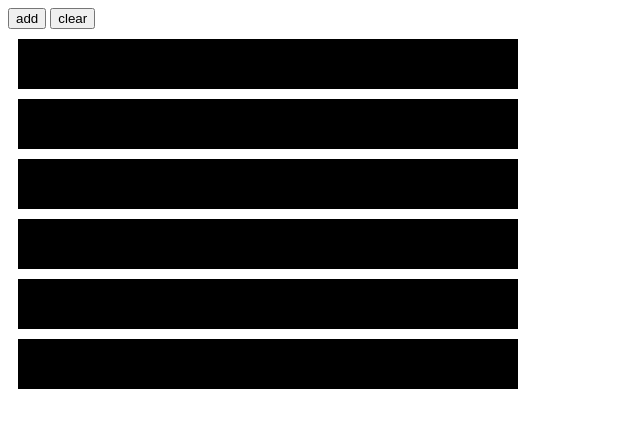
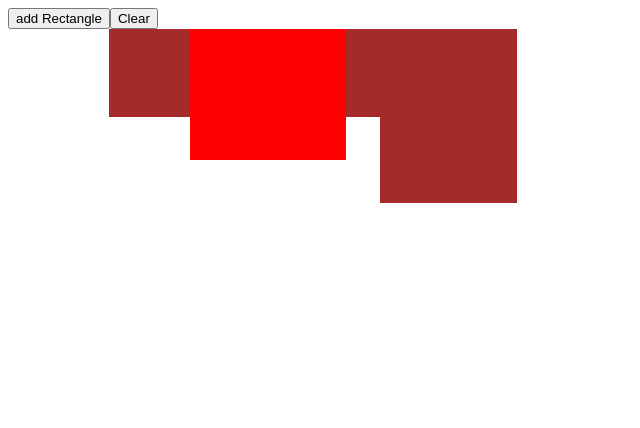
Before and after one commit to benjamin-maier/GIS-SoSe2021, a plain HTML site: page aufgabe2.3/index.html in a window 1280 px wide. Shown: the whole page, without its empty margins (0-640 px from the left). Drawn offline with Linux system fonts and the light colour scheme.

Commit message:
Aufgabe 1 gemacht

```diff
--- a/aufgabe2.3/index.html
+++ b/aufgabe2.3/index.html
@@ -8,7 +8,7 @@
     <script src="./script.js" defer></script>
 </head>
 <body>
-    <button id="addButton">add</button>
-    <button id="clearButton">clear</button>
+    <!--<button id="addButton">add</button>
+    <button id="clearButton">clear</button>-->
 </body>
 </html>
--- a/aufgabe2.3/script.js
+++ b/aufgabe2.3/script.js
@@ -3,29 +3,62 @@ var Aufgabe2_3;
 (function (Aufgabe2_3) {
     console.log("---------------");
     console.log("AUFGABE 1:");
-    let y = 3;
+    //let y: number = 3;
     /*document.addEventListener("click", addRect);
     function addRect(event1: Event): void {
         y = 1;
         console.log("Button 1 wurde geklickt!");*/
-    for (let i = 0; i < y; i++) {
-        let div = document.createElement("div");
+    /*for (let i = 0; i < y; i++) {
+        let div: HTMLDivElement = document.createElement("div");
         div.style.backgroundColor = "black";
         //let height1: number = Math.random() * 50;
         div.style.margin = "10px";
         div.style.height = "50px";
         div.style.width = "500px";
         document.body.appendChild(div);
-        y + 1;
+        y+1;
     }
+
 for (let i = 0; i < y; i++) {
-        let div = document.createElement("div");
+    let div: HTMLDivElement = document.createElement("div");
     div.style.backgroundColor = "black";
     //let height1: number = Math.random() * 50;
     div.style.margin = "10px";
     div.style.height = "50px";
     div.style.width = "500px";
     document.body.appendChild(div);
+}*/
+    let addRecButton = document.createElement("Button");
+    let textRecButton = document.createTextNode("add Rectangle");
+    addRecButton.appendChild(textRecButton);
+    document.body.appendChild(addRecButton);
+    addRecButton.id = "RecButtId";
+    let resetWindowButton = document.createElement("Button");
+    let textWinButton = document.createTextNode("Clear");
+    resetWindowButton.id = "resetButtId";
+    resetWindowButton.appendChild(textWinButton);
+    document.body.appendChild(resetWindowButton);
+    document.getElementById("RecButtId").addEventListener("click", createDivRec);
+    document.getElementById("resetButtId").addEventListener("click", clearPage);
+    for (let i = 0; i < 3; i++) {
+        createDivRec();
+    }
+    function clearPage() {
+        window.location.reload();
+    }
+    function createDivRec() {
+        let colors = ["grey", "red", "brown", "black"];
+        let previousElement = document.body;
+        let div = document.createElement("div");
+        div.style.height = (Math.random() * 400).toString() + "px";
+        div.style.width = (Math.random() * 400).toString() + "px";
+        div.style.backgroundColor = colors[Math.floor(Math.random() * colors.length)].toString();
+        div.style.position = "absolute";
+        div.style.left = (Math.random() * 400).toString() + "px";
+        div.style.right = (Math.random() * 400).toString() + "px";
+        div.classList.add("rectangle");
+        previousElement.appendChild(div);
+        previousElement = div;
     }
 })(Aufgabe2_3 || (Aufgabe2_3 = {}));
 //# sourceMappingURL=script.js.map
```
Also changed, not shown: aufgabe2.3/script.ts (+44 -3 lines), 1 other file. Lines whose indentation alone changed are shown as unchanged.
